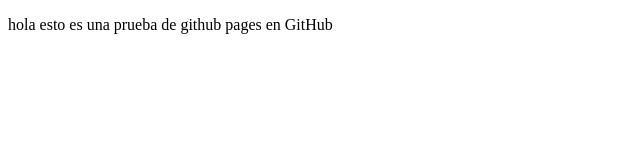
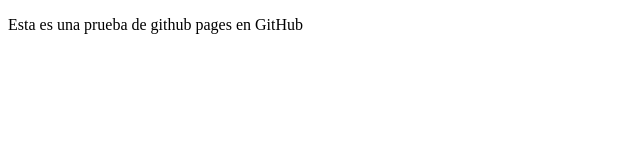
Before and after one commit to yanine10/yopuedoprogramar, a plain HTML site: page index.html in a window 1280 px wide. Shown: the full height of the page, 0-640 px from the left. Drawn offline with Linux system fonts and the light colour scheme.

Commit message:
Update index.html

```diff
--- a/index.html
+++ b/index.html
@@ -8,7 +8,7 @@
 </head>
 
 <body>
-    <p>hola esto es una prueba de github pages en GitHub</p>
+    <p>Esta es una prueba de github pages en GitHub</p>
 </body>
 
 </html>
```
